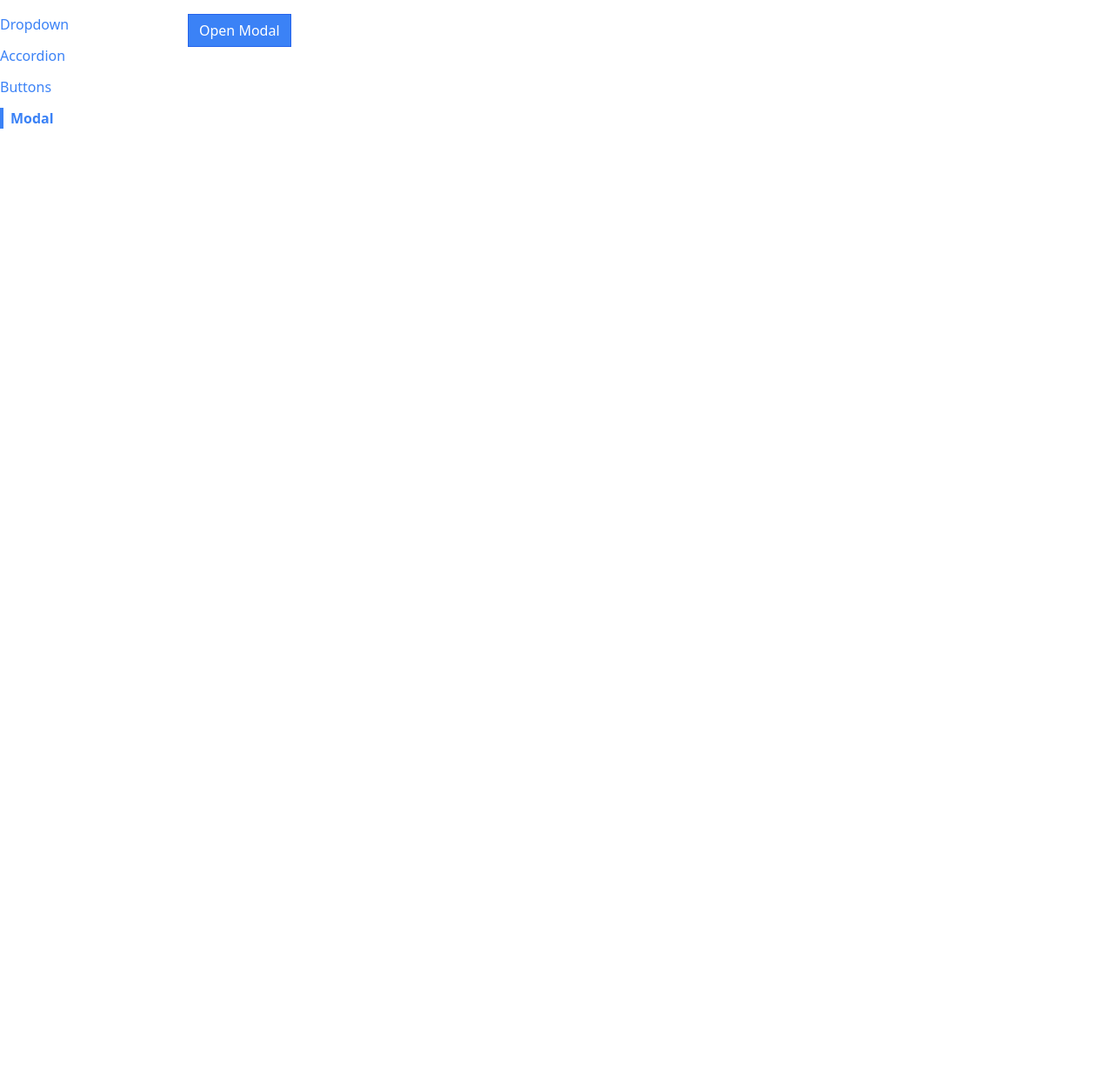
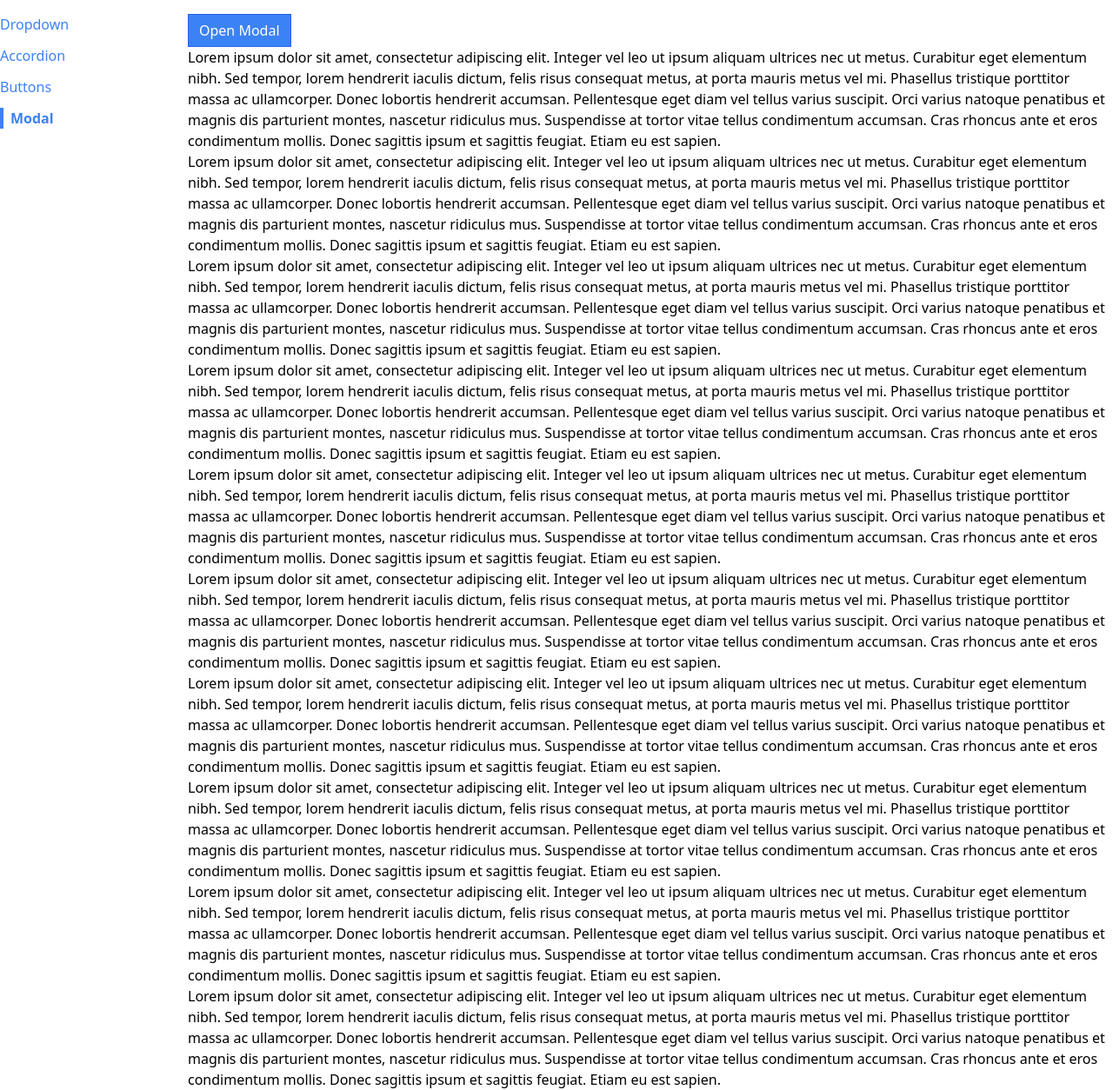
Before and after one commit to Atman-Shah/Modern-React-with-Redux, a React (Create React App) app in the folder 6. comps/: page /modal in a window 1280 px wide. Shown: the whole page at 87% size. Before the commit the page ends 800 px from the top, so only its background shows below. Built offline with nearby package versions, Linux system fonts and the light colour scheme.

Commit message:
241th Video - One Small Bug (scrolling issue)

```diff
--- a/6. comps/src/pages/ModalPage.js
+++ b/6. comps/src/pages/ModalPage.js
@@ -30,6 +30,36 @@ function ModalPage() {
     return <div className="relative">
         <Button primary onClick={handleClick}>Open Modal</Button>
         {showModal && modal}
+        <p>
+        Lorem ipsum dolor sit amet, consectetur adipiscing elit. Integer vel leo ut ipsum aliquam ultrices nec ut metus. Curabitur eget elementum nibh. Sed tempor, lorem hendrerit iaculis dictum, felis risus consequat metus, at porta mauris metus vel mi. Phasellus tristique porttitor massa ac ullamcorper. Donec lobortis hendrerit accumsan. Pellentesque eget diam vel tellus varius suscipit. Orci varius natoque penatibus et magnis dis parturient montes, nascetur ridiculus mus. Suspendisse at tortor vitae tellus condimentum accumsan. Cras rhoncus ante et eros condimentum mollis. Donec sagittis ipsum et sagittis feugiat. Etiam eu est sapien.
+        </p>
+        <p>
+        Lorem ipsum dolor sit amet, consectetur adipiscing elit. Integer vel leo ut ipsum aliquam ultrices nec ut metus. Curabitur eget elementum nibh. Sed tempor, lorem hendrerit iaculis dictum, felis risus consequat metus, at porta mauris metus vel mi. Phasellus tristique porttitor massa ac ullamcorper. Donec lobortis hendrerit accumsan. Pellentesque eget diam vel tellus varius suscipit. Orci varius natoque penatibus et magnis dis parturient montes, nascetur ridiculus mus. Suspendisse at tortor vitae tellus condimentum accumsan. Cras rhoncus ante et eros condimentum mollis. Donec sagittis ipsum et sagittis feugiat. Etiam eu est sapien.
+        </p>
+        <p>
+        Lorem ipsum dolor sit amet, consectetur adipiscing elit. Integer vel leo ut ipsum aliquam ultrices nec ut metus. Curabitur eget elementum nibh. Sed tempor, lorem hendrerit iaculis dictum, felis risus consequat metus, at porta mauris metus vel mi. Phasellus tristique porttitor massa ac ullamcorper. Donec lobortis hendrerit accumsan. Pellentesque eget diam vel tellus varius suscipit. Orci varius natoque penatibus et magnis dis parturient montes, nascetur ridiculus mus. Suspendisse at tortor vitae tellus condimentum accumsan. Cras rhoncus ante et eros condimentum mollis. Donec sagittis ipsum et sagittis feugiat. Etiam eu est sapien.
+        </p>
+        <p>
+        Lorem ipsum dolor sit amet, consectetur adipiscing elit. Integer vel leo ut ipsum aliquam ultrices nec ut metus. Curabitur eget elementum nibh. Sed tempor, lorem hendrerit iaculis dictum, felis risus consequat metus, at porta mauris metus vel mi. Phasellus tristique porttitor massa ac ullamcorper. Donec lobortis hendrerit accumsan. Pellentesque eget diam vel tellus varius suscipit. Orci varius natoque penatibus et magnis dis parturient montes, nascetur ridiculus mus. Suspendisse at tortor vitae tellus condimentum accumsan. Cras rhoncus ante et eros condimentum mollis. Donec sagittis ipsum et sagittis feugiat. Etiam eu est sapien.
+        </p>
+        <p>
+        Lorem ipsum dolor sit amet, consectetur adipiscing elit. Integer vel leo ut ipsum aliquam ultrices nec ut metus. Curabitur eget elementum nibh. Sed tempor, lorem hendrerit iaculis dictum, felis risus consequat metus, at porta mauris metus vel mi. Phasellus tristique porttitor massa ac ullamcorper. Donec lobortis hendrerit accumsan. Pellentesque eget diam vel tellus varius suscipit. Orci varius natoque penatibus et magnis dis parturient montes, nascetur ridiculus mus. Suspendisse at tortor vitae tellus condimentum accumsan. Cras rhoncus ante et eros condimentum mollis. Donec sagittis ipsum et sagittis feugiat. Etiam eu est sapien.
+        </p>
+        <p>
+        Lorem ipsum dolor sit amet, consectetur adipiscing elit. Integer vel leo ut ipsum aliquam ultrices nec ut metus. Curabitur eget elementum nibh. Sed tempor, lorem hendrerit iaculis dictum, felis risus consequat metus, at porta mauris metus vel mi. Phasellus tristique porttitor massa ac ullamcorper. Donec lobortis hendrerit accumsan. Pellentesque eget diam vel tellus varius suscipit. Orci varius natoque penatibus et magnis dis parturient montes, nascetur ridiculus mus. Suspendisse at tortor vitae tellus condimentum accumsan. Cras rhoncus ante et eros condimentum mollis. Donec sagittis ipsum et sagittis feugiat. Etiam eu est sapien.
+        </p>
+        <p>
+        Lorem ipsum dolor sit amet, consectetur adipiscing elit. Integer vel leo ut ipsum aliquam ultrices nec ut metus. Curabitur eget elementum nibh. Sed tempor, lorem hendrerit iaculis dictum, felis risus consequat metus, at porta mauris metus vel mi. Phasellus tristique porttitor massa ac ullamcorper. Donec lobortis hendrerit accumsan. Pellentesque eget diam vel tellus varius suscipit. Orci varius natoque penatibus et magnis dis parturient montes, nascetur ridiculus mus. Suspendisse at tortor vitae tellus condimentum accumsan. Cras rhoncus ante et eros condimentum mollis. Donec sagittis ipsum et sagittis feugiat. Etiam eu est sapien.
+        </p>
+        <p>
+        Lorem ipsum dolor sit amet, consectetur adipiscing elit. Integer vel leo ut ipsum aliquam ultrices nec ut metus. Curabitur eget elementum nibh. Sed tempor, lorem hendrerit iaculis dictum, felis risus consequat metus, at porta mauris metus vel mi. Phasellus tristique porttitor massa ac ullamcorper. Donec lobortis hendrerit accumsan. Pellentesque eget diam vel tellus varius suscipit. Orci varius natoque penatibus et magnis dis parturient montes, nascetur ridiculus mus. Suspendisse at tortor vitae tellus condimentum accumsan. Cras rhoncus ante et eros condimentum mollis. Donec sagittis ipsum et sagittis feugiat. Etiam eu est sapien.
+        </p>
+        <p>
+        Lorem ipsum dolor sit amet, consectetur adipiscing elit. Integer vel leo ut ipsum aliquam ultrices nec ut metus. Curabitur eget elementum nibh. Sed tempor, lorem hendrerit iaculis dictum, felis risus consequat metus, at porta mauris metus vel mi. Phasellus tristique porttitor massa ac ullamcorper. Donec lobortis hendrerit accumsan. Pellentesque eget diam vel tellus varius suscipit. Orci varius natoque penatibus et magnis dis parturient montes, nascetur ridiculus mus. Suspendisse at tortor vitae tellus condimentum accumsan. Cras rhoncus ante et eros condimentum mollis. Donec sagittis ipsum et sagittis feugiat. Etiam eu est sapien.
+        </p>
+        <p>
+        Lorem ipsum dolor sit amet, consectetur adipiscing elit. Integer vel leo ut ipsum aliquam ultrices nec ut metus. Curabitur eget elementum nibh. Sed tempor, lorem hendrerit iaculis dictum, felis risus consequat metus, at porta mauris metus vel mi. Phasellus tristique porttitor massa ac ullamcorper. Donec lobortis hendrerit accumsan. Pellentesque eget diam vel tellus varius suscipit. Orci varius natoque penatibus et magnis dis parturient montes, nascetur ridiculus mus. Suspendisse at tortor vitae tellus condimentum accumsan. Cras rhoncus ante et eros condimentum mollis. Donec sagittis ipsum et sagittis feugiat. Etiam eu est sapien.
+        </p>
     </div>;
 }
 
```
